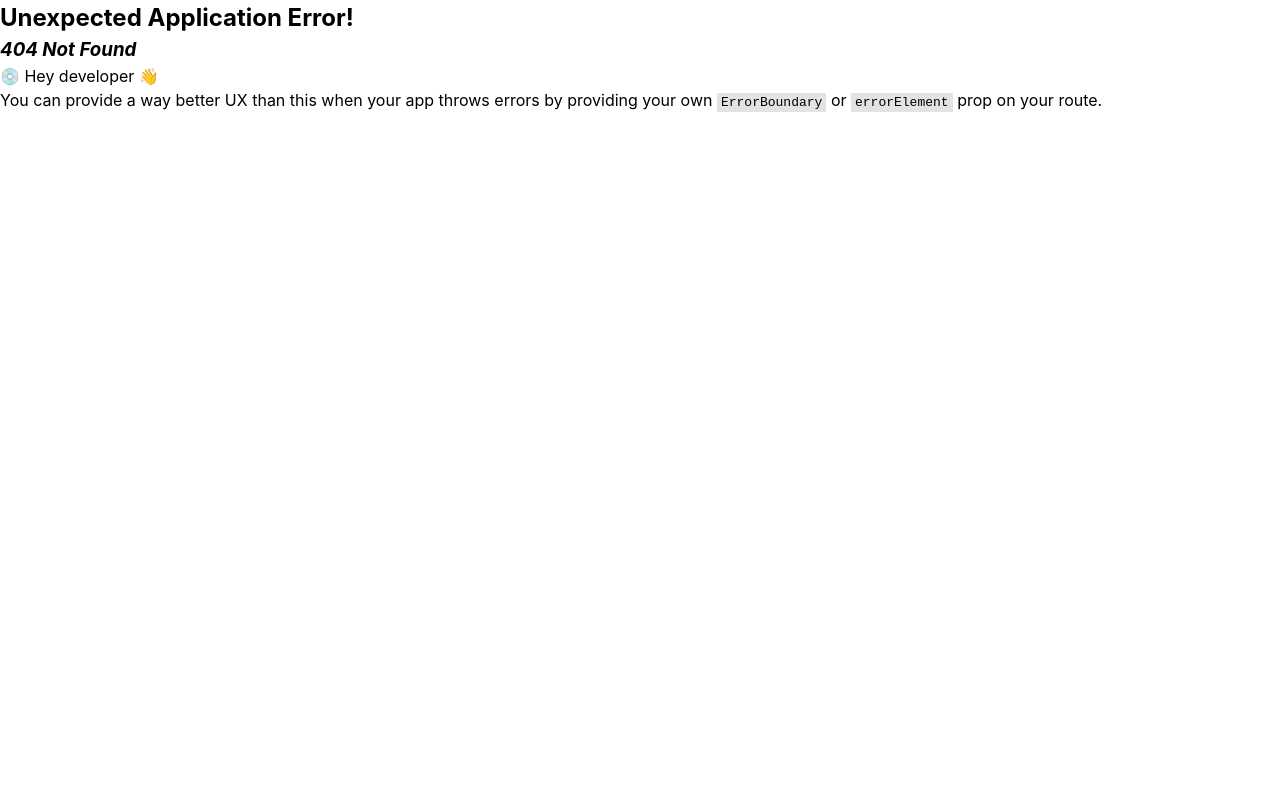
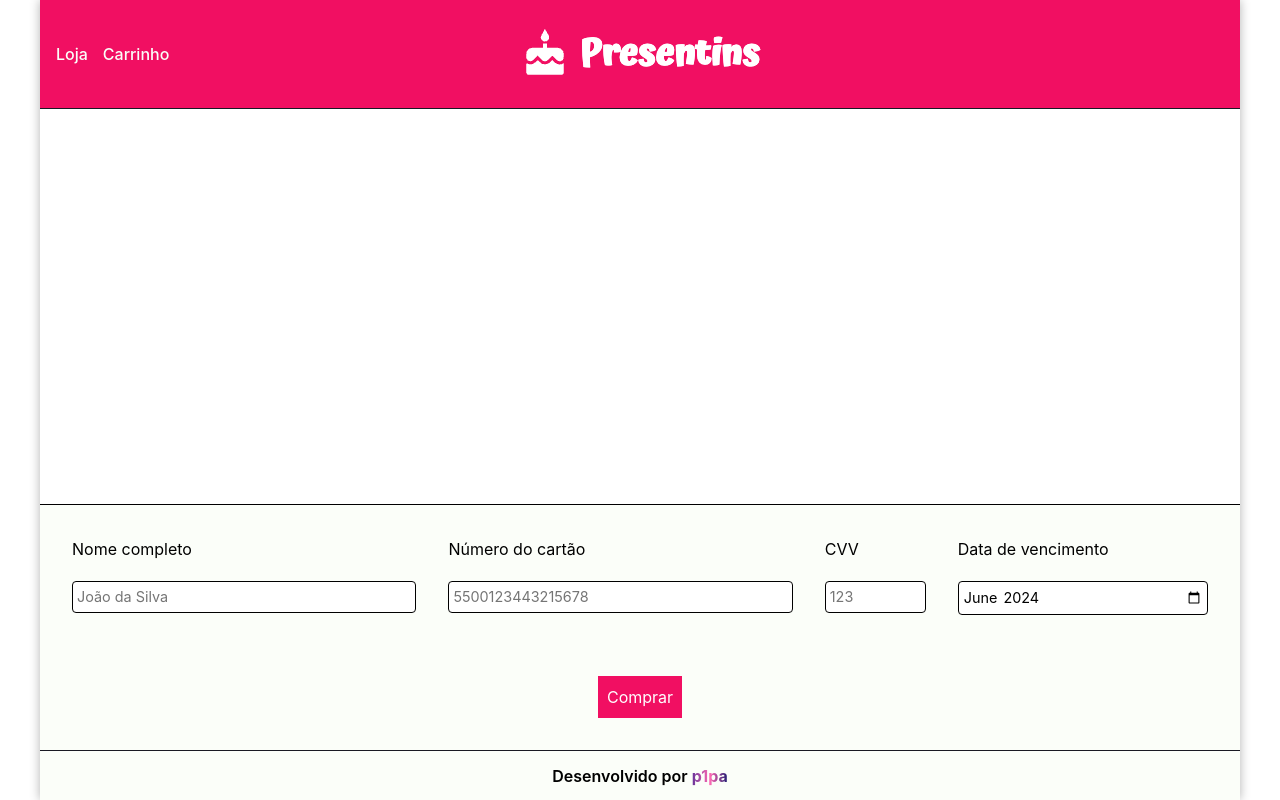
Before and after one commit to jvkf/store, a React (Vite) app: page /checkout in a window 1280 px wide. Before the commit this address had no page. Built offline with nearby package versions, Linux system fonts and the light colour scheme.

Commit message:
Checkout page

```diff
--- a/package.json
+++ b/package.json
@@ -11,12 +11,15 @@
     "test": "vitest"
   },
   "dependencies": {
+    "@hookform/resolvers": "^3.9.0",
     "@tanstack/react-query": "^5.51.15",
     "lucide-react": "^0.417.0",
     "react": "^18.3.1",
     "react-dom": "^18.3.1",
+    "react-hook-form": "^7.52.1",
     "react-router-dom": "^6.25.1",
     "styled-components": "^6.1.12",
+    "zod": "^3.23.8",
     "zustand": "^4.5.4"
   },
   "devDependencies": {
--- /dev/null
+++ b/src/components/Form/Form.tsx
@@ -0,0 +1,139 @@
+import { zodResolver } from '@hookform/resolvers/zod';
+import { useForm } from 'react-hook-form';
+import styled from 'styled-components';
+import type { ProductWithAmount } from '../../zustand-store/useProductStore';
+import Input from './Input';
+import { formSchema, FormSchema } from './Schema';
+
+const StyledForm = styled.form`
+  padding: ${(props) => props.theme.spacing.xlarge};
+  margin-top: auto;
+  background-color: ${(props) => props.theme.colors.light};
+  border-top: 1px solid black;
+`;
+
+const FormContainer = styled.div`
+  display: grid;
+  grid-template-columns: repeat(8, 1fr) 10ch repeat(3, 1fr);
+  margin-bottom: 1rem;
+  gap: 1rem 2rem;
+  width: 100%;
+
+  @media screen and (max-width: 900px) {
+    & {
+      grid-template-columns: 10ch repeat(3, 1fr);
+    }
+  }
+`;
+
+const InputContainer = styled.div`
+  display: flex;
+  flex-flow: column nowrap;
+  gap: 20px;
+  grid-column: span 4;
+
+  & > input[aria-invalid='true'] {
+    border-color: red;
+  }
+  & > input[aria-invalid='false'].touched {
+    border-color: green;
+  }
+
+  &.cvv-container {
+    grid-column: span 1;
+  }
+  &.date-container {
+    grid-column: span 3;
+  }
+`;
+
+const SubmitBtn = styled.button`
+  margin: 0 auto;
+  width: fit-content;
+  display: block;
+  appearance: none;
+  cursor: pointer;
+  color: white;
+  background-color: ${(props) => props.theme.colors.main};
+  padding: ${(props) => props.theme.spacing.small};
+  border: 1px solid ${(props) => props.theme.colors.main};
+  transition: all 300ms ease-in-out;
+
+  &:hover {
+    background-color: ${(props) => props.theme.colors.secondary};
+    border-color: ${(props) => props.theme.colors.secondary};
+  }
+`;
+
+interface FormProps {
+  cart: ProductWithAmount[];
+}
+
+export default function Form({ cart }: FormProps) {
+  const {
+    register,
+    handleSubmit,
+    formState: { errors, touchedFields },
+  } = useForm<FormSchema>({
+    mode: 'onTouched',
+    resolver: zodResolver(formSchema),
+  });
+
+  function handlePaymentForm(data: FormSchema) {
+    console.log(data, cart);
+  }
+
+  return (
+    <StyledForm onSubmit={handleSubmit(handlePaymentForm)}>
+      <FormContainer>
+        <InputContainer>
+          <Input
+            touched={touchedFields.fullName || false}
+            registerProps={register('fullName')}
+            name="fullName"
+            label="Nome completo"
+            errors={errors}
+            htmlProps={{ placeholder: 'João da Silva' }}
+          />
+        </InputContainer>
+        <InputContainer>
+          <Input
+            touched={touchedFields.ccNumber || false}
+            registerProps={register('ccNumber')}
+            name="ccNumber"
+            label="Número do cartão"
+            errors={errors}
+            htmlProps={{ maxLength: 16, placeholder: '5500123443215678' }}
+          />
+        </InputContainer>
+        <InputContainer className="cvv-container">
+          <Input
+            touched={touchedFields.ccSecurity || false}
+            registerProps={register('ccSecurity')}
+            name="ccSecurity"
+            label="CVV"
+            errors={errors}
+            htmlProps={{ maxLength: 3, placeholder: '123' }}
+          />
+        </InputContainer>
+        <InputContainer className="date-container">
+          <Input
+            touched={touchedFields.ccDate || false}
+            registerProps={register('ccDate')}
+            name="ccDate"
+            label="Data de vencimento"
+            errors={errors}
+            htmlProps={{
+              type: 'month',
+              defaultValue:
+                new Date().getUTCFullYear().toString() +
+                '-' +
+                new Date().getMonth().toString().padStart(2, '0'),
+            }}
+          />
+        </InputContainer>
+      </FormContainer>
+      <SubmitBtn type="submit">Comprar</SubmitBtn>
+    </StyledForm>
+  );
+}
--- /dev/null
+++ b/src/components/Form/Input.tsx
@@ -0,0 +1,48 @@
+import { forwardRef } from 'react';
+import { FieldErrors } from 'react-hook-form';
+import styled from 'styled-components';
+import { FormKeySchema, FormSchema } from './Schema';
+
+const StyledInput = styled.input`
+  appearance: none;
+  border: 1px solid black;
+  border-radius: 4px;
+  padding: 0.25rem;
+  font-size: 0.9rem;
+`;
+
+const ErrorMessage = styled.span`
+  min-height: 25px;
+  color: red;
+`;
+
+export type InputProps = {
+  registerProps: React.DetailedHTMLProps<
+    React.InputHTMLAttributes<HTMLInputElement>,
+    HTMLInputElement
+  >;
+  name: FormKeySchema;
+  label: string;
+  errors: FieldErrors<FormSchema>;
+  touched: boolean;
+  htmlProps?: React.InputHTMLAttributes<HTMLInputElement>;
+};
+
+const Input = forwardRef<HTMLInputElement, InputProps>(
+  ({ registerProps, name, label, errors, touched, htmlProps }, ref) => (
+    <>
+      <label htmlFor={name}>{label}</label>
+      <StyledInput
+        id={name}
+        aria-invalid={errors[name] ? 'true' : 'false'}
+        className={touched ? 'touched' : ''}
+        ref={ref}
+        {...registerProps}
+        {...htmlProps}
+      />
+      <ErrorMessage>{errors[name] && errors[name].message}</ErrorMessage>
+    </>
+  )
+);
+
+export default Input;
--- /dev/null
+++ b/src/components/Form/Schema.ts
@@ -0,0 +1,32 @@
+import { z } from 'zod';
+
+export const formSchema = z.object({
+  fullName: z
+    .string()
+    .min(1, { message: 'O nome completo é necessário ' })
+    .min(4, { message: 'O nome é muito curto, digite o nome completo' }),
+  ccNumber: z
+    .string()
+    .regex(/^[0-9]*$/, { message: 'Digite somente números' })
+    .min(16, { message: 'Digite os 16 dígitos' })
+    .transform((val) => parseInt(val)),
+  ccSecurity: z
+    .string()
+    .regex(/^[0-9]*$/, { message: 'Digite somente números' })
+    .min(3, { message: 'Digite os 3 dígitos' })
+    .transform((val) => parseInt(val)),
+  ccDate: z.coerce
+    .date({
+      message: 'Data inválida',
+      errorMap: (issue, { defaultError }) => ({
+        message: issue.code === 'invalid_date' ? 'Data inválida' : defaultError,
+      }),
+    })
+    .min(new Date(), {
+      message: 'A data de vencimento não pode já ter passado.',
+    }),
+});
+
+const _formKeys = formSchema.keyof();
+export type FormSchema = z.infer<typeof formSchema>;
+export type FormKeySchema = z.infer<typeof _formKeys>;
--- a/src/components/Header.tsx
+++ b/src/components/Header.tsx
@@ -63,6 +63,7 @@ export default function Header({ showCart = false }: HeaderProps) {
         <img src={Logo} alt="Anivers" />
       </HeaderLogo>
       {showCart && <CartBtn />}
+      {!showCart && <div></div>}
     </StyledHeader>
   );
 }
--- a/src/routes.tsx
+++ b/src/routes.tsx
@@ -1,5 +1,6 @@
 import { createBrowserRouter, type RouteObject } from 'react-router-dom';
 import App from './App';
+import Checkout from './routes/checkout/Checkout';
 import Store from './routes/store/Store';
 
 const routes: RouteObject[] = [
@@ -11,6 +12,10 @@ const routes: RouteObject[] = [
         index: true,
         element: <Store />,
       },
+      {
+        path: 'checkout',
+        element: <Checkout />,
+      },
     ],
   },
 ];
--- /dev/null
+++ b/src/routes/checkout/Checkout.tsx
@@ -0,0 +1,56 @@
+import styled from 'styled-components';
+import { formatCurrency } from '../../components/Card/Card';
+import { TotalPrice } from '../../components/Cart/CartModal';
+import CartProduct from '../../components/Cart/CartProduct';
+import Form from '../../components/Form/Form';
+import Header from '../../components/Header';
+import useProductStore from '../../zustand-store/useProductStore';
+import { Container, Main } from '../store/Store';
+
+const ProductsContainer = styled.div`
+  flex: 1;
+  display: flex;
+  flex-direction: column;
+  justify-content: center;
+  padding: 1rem 2rem;
+`;
+
+const ColumnMain = styled(Main)`
+  flex-direction: column;
+  align-items: stretch;
+`;
+
+export default function Checkout() {
+  const [cart, deleteItemFn] = useProductStore((state) => [
+    state.cart,
+    state.deleteItem,
+  ]);
+
+  const totalPrice = cart.reduce((acc, product) => {
+    return (acc += product.amount * product.price);
+  }, 0);
+
+  return (
+    <Container>
+      <Header showCart={false} />
+      <ColumnMain>
+        <ProductsContainer>
+          {cart.map((product) => (
+            <CartProduct
+              key={product.id}
+              product={product}
+              handleDelete={deleteItemFn(product.id)}
+            />
+          ))}
+          {totalPrice !== 0 && (
+            <TotalPrice>
+              <div>Total:</div>
+              {formatCurrency(totalPrice)}
+            </TotalPrice>
+          )}
+        </ProductsContainer>
+        <Form cart={cart} />
+      </ColumnMain>
+    </Container>
+  );
+}
```
Also changed, not shown: 1 other file (tests, documents, lock files or other folders).
